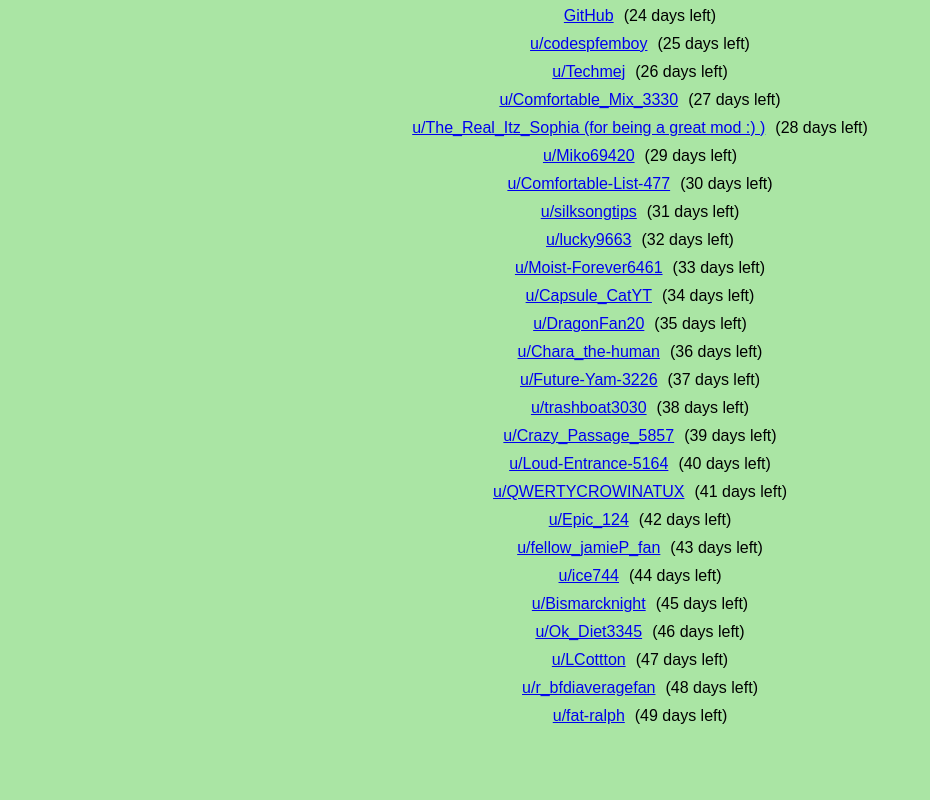
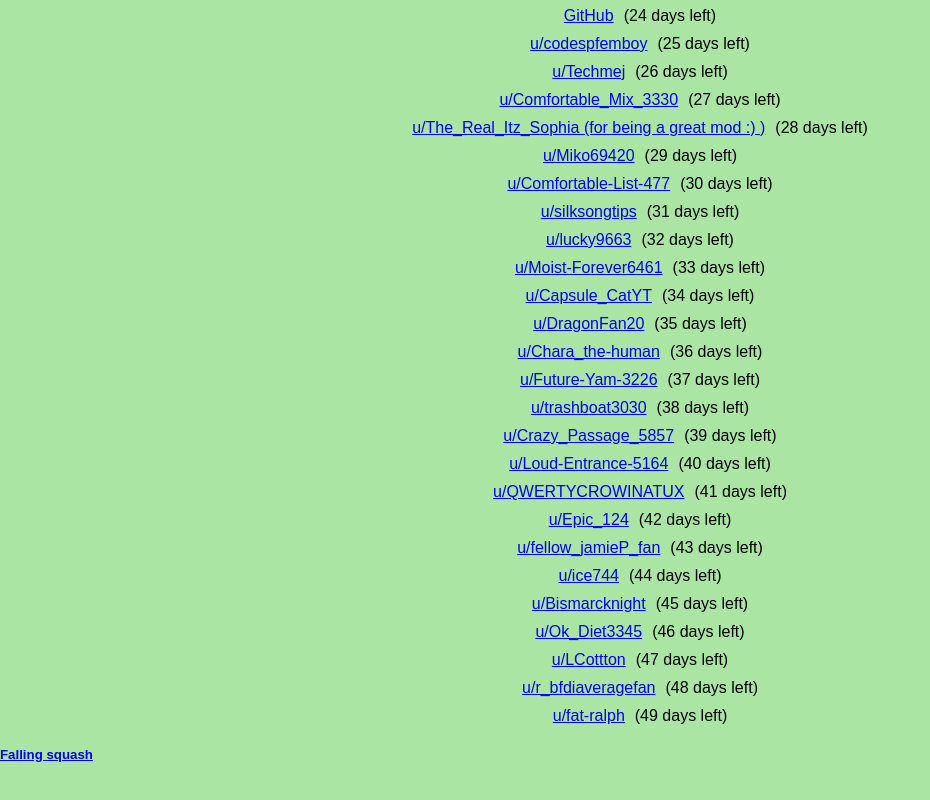
Before and after one commit to pizzasdu83/petwaitlist, a website: page index.html in a window 1280 px wide. Shown: the part 1557-2357 px from the top of the page, without its empty margins (0-930 px from the left). Before the commit the page ends 2292 px from the top, so only its background shows below. Drawn offline with Linux system fonts and the light colour scheme.

Commit message:
<hello world!>h1</helloworld>
U lost the game >:3

```diff
--- a/index.html
+++ b/index.html
@@ -1,4 +1,5 @@
 <!DOCTYPE html>
+<!--What are you doing here ?!?! >:3-->
 <head>
 	<meta charset="UTF-8">
 	<title>Pet Wait List</title>
@@ -62,7 +63,10 @@
 		</div>
 	</div>
 
+	<a href="https://pizzasdu83.github.io/SquashHungry2040"><h5>Falling squash</h5><br></a>
+
 	<script src="dist/bundle.min.js?version=202"></script>
 	<script src="script.js"></script>
 </body>
 </html>
+<!--U lost the game! >:3-->
```
